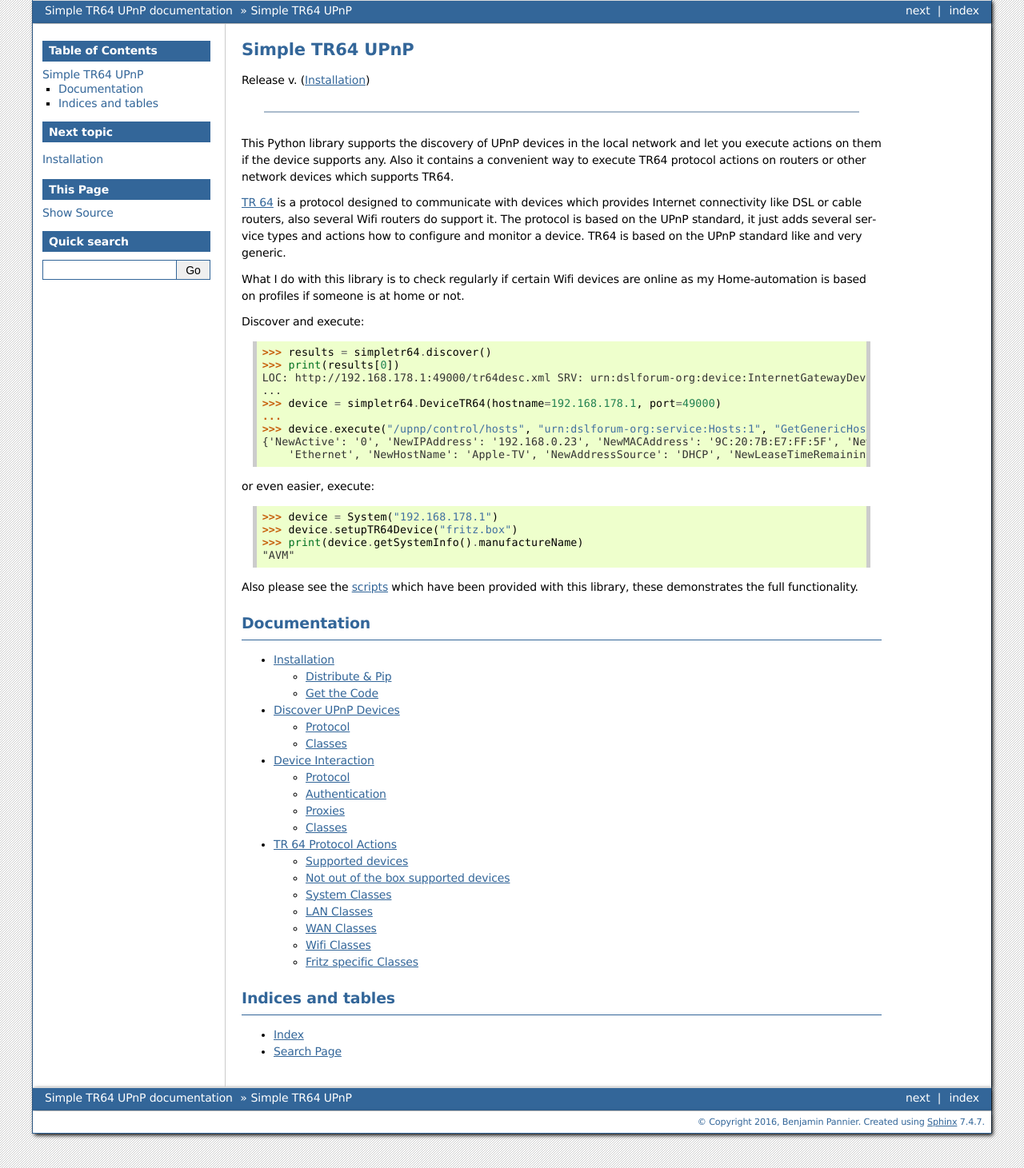
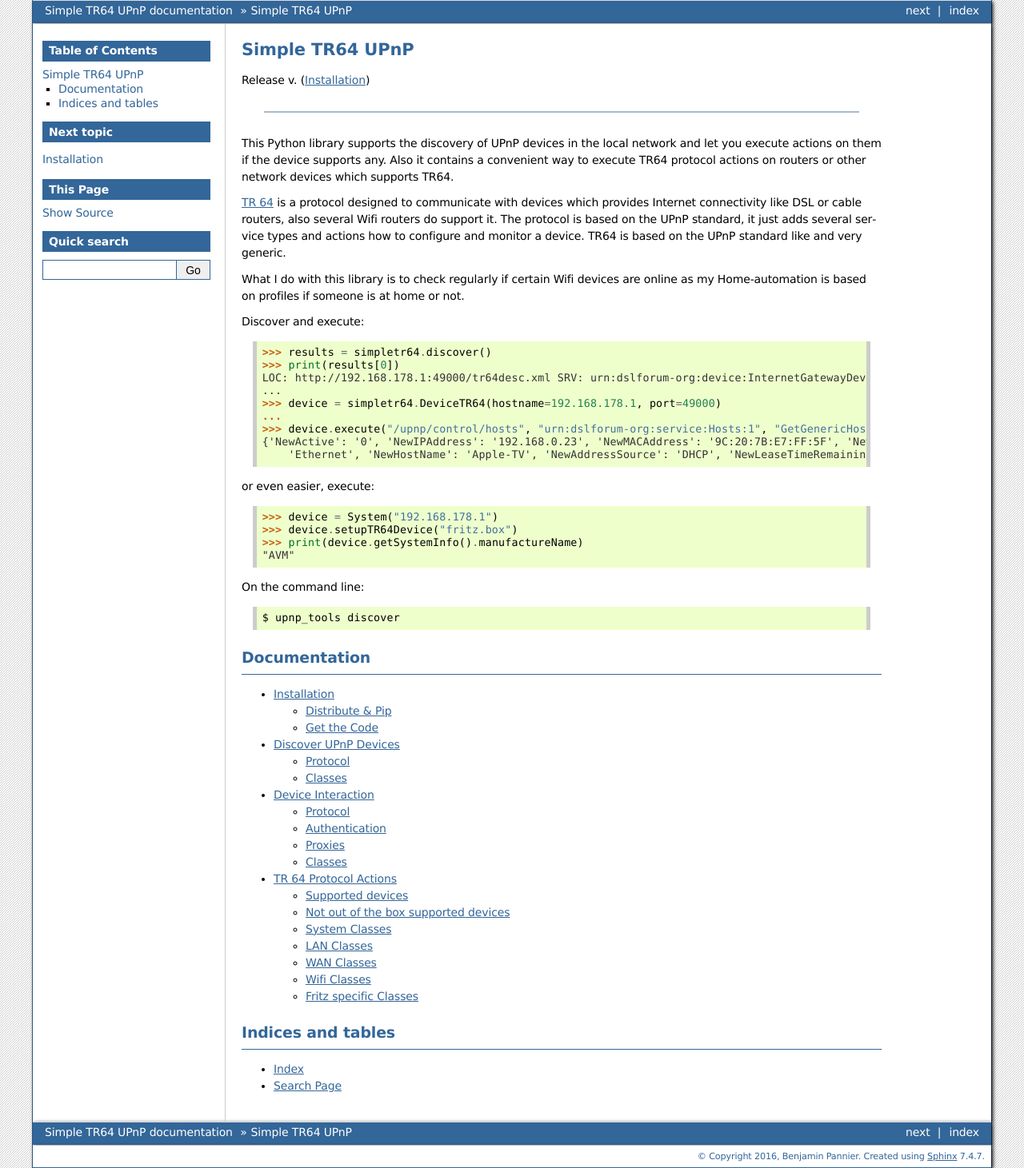
Before and after one commit to bpannier/simpletr64, a Sphinx documentation site: the page built from docs/index.rst, in a window 1280 px wide. Shown: the whole page at 80% size. Built offline with Sphinx 7.4.7, drawn with Linux system fonts in a browser that asks for light colours; the version number could not be read and is left out.

Commit message:
cleanup for 1.0.6

```diff
--- a/docs/index.rst
+++ b/docs/index.rst
@@ -45,8 +45,9 @@ or even easier, execute:
     >>> print(device.getSystemInfo().manufactureName)
     "AVM"
 
-Also please see the `scripts <https://github.com/bpannier/simpletr64/tree/master/simpletr64/bin>`_ which have been
-provided with this library, these demonstrates the full functionality.
+On the command line::
+
+    $ upnp_tools discover
 
 Documentation
 -------------
```
